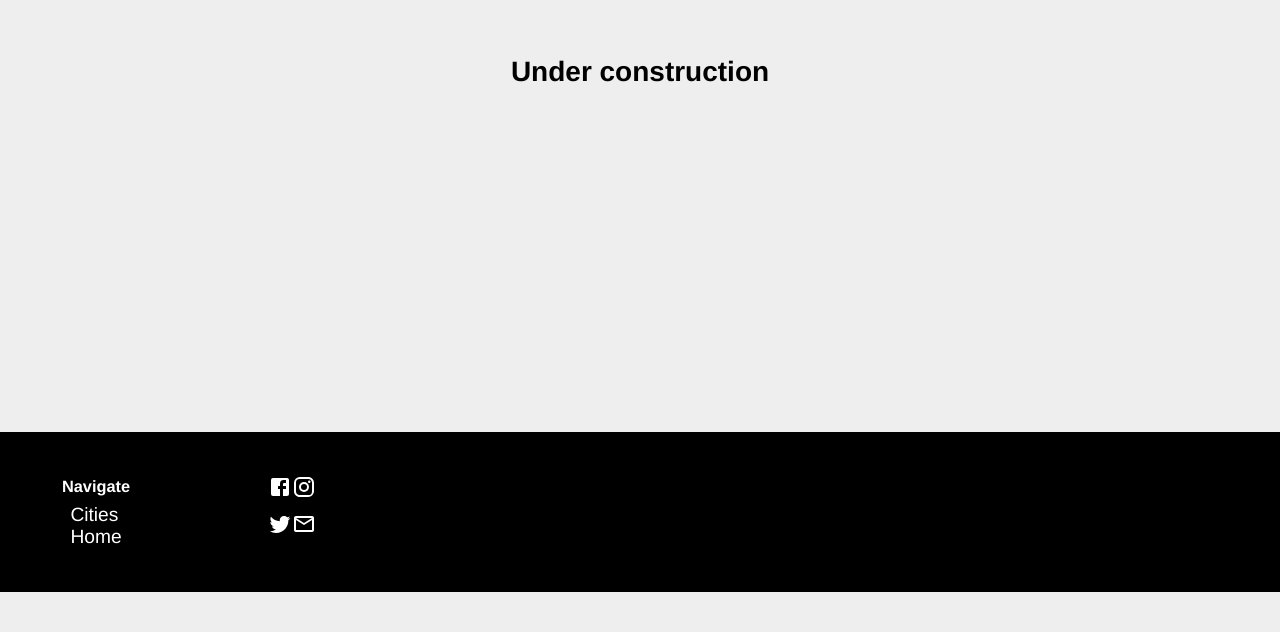
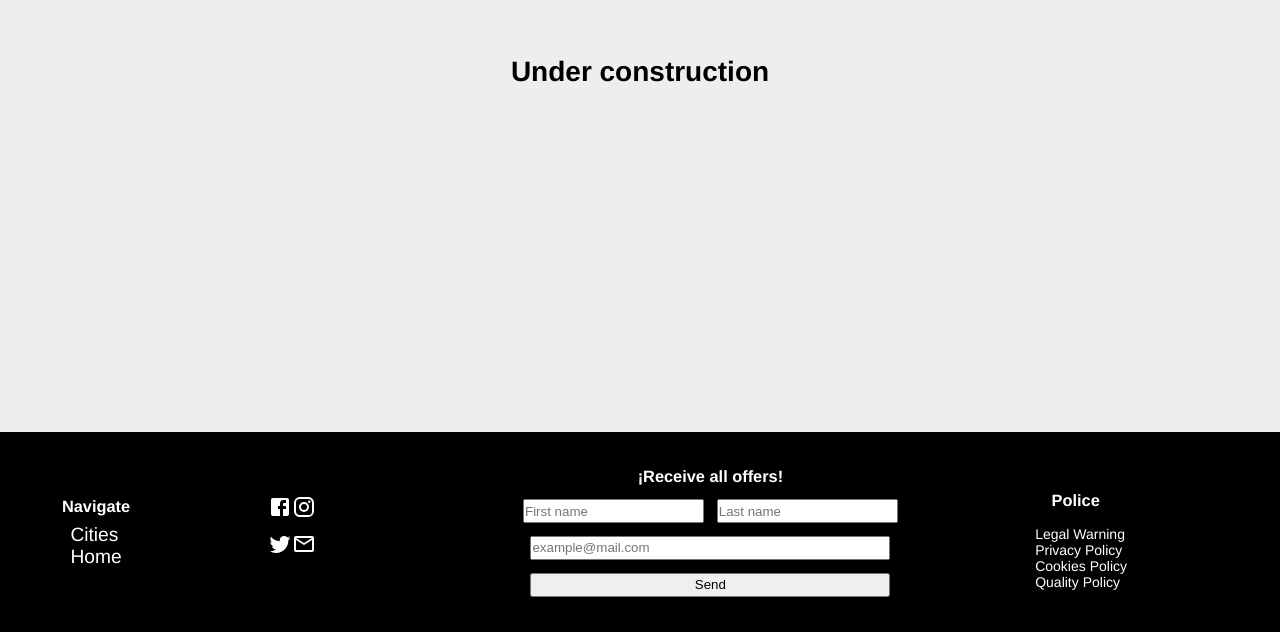
Before and after one commit to Innamorati/Innamorati-MyTinerary, a React (Create React App) app: page /Cities in a window 1280 px wide. Shown: the part 368-1000 px from the top of the page. Before the commit the page ends 960 px from the top, so only its background shows below. Built offline with nearby package versions, Linux system fonts and the light colour scheme.

Commit message:
Footer terminado

```diff
--- a/package.json
+++ b/package.json
@@ -3,6 +3,7 @@
   "version": "0.1.0",
   "private": true,
   "dependencies": {
+    "@googlemaps/react-wrapper": "^1.1.24",
     "@mui/icons-material": "^5.4.2",
     "@testing-library/jest-dom": "^5.16.2",
     "@testing-library/react": "^12.1.2",
--- a/src/components/footer.js
+++ b/src/components/footer.js
@@ -1,10 +1,26 @@
 import React, { Fragment } from "react";
-import {Contenedor, Navegacion, Navegacioncont, Redes, Mapa, Navegacionbutones, Redesiconos} from "../style/Footer.elements";
+import {Contenedor,
+Navegacion,
+Navegacioncont,
+Redes,
+Contacto,
+Navegacionbutones,
+Redesiconos,
+Contactotitulo,
+Contactocontenido,
+ContactoMail,
+IconoEnviar,
+Politicas,
+PoliticasTitulo,
+PoliticasLista,
+PoliticasItems,} from "../style/Footer.elements";
 import {Link as LinkRouter} from "react-router-dom"
 import FacebookIcon from '@mui/icons-material/Facebook';
 import InstagramIcon from '@mui/icons-material/Instagram';
 import MailOutlineIcon from '@mui/icons-material/MailOutline';
 import TwitterIcon from '@mui/icons-material/Twitter';
+import SendIcon from '@mui/icons-material/Send';
+
 
 export default function Piepagina(){
 
@@ -34,11 +50,42 @@ export default function Piepagina(){
                         <MailOutlineIcon/>
                     </Redesiconos>
                 </Redes>
-                <Mapa>
+                <Contacto>
+                    <Contactotitulo>
+                        ¡Receive all offers!
+                    </Contactotitulo>
+                    <Contactocontenido>
+                        <input type="text" placeholder="First name"></input>
+                        <input type="text" placeholder="Last name"></input>
+                    </Contactocontenido>
+                    <ContactoMail>
+                        <input type="mail" placeholder="example@mail.com"></input>
+                    </ContactoMail>
+                    <IconoEnviar>
+                        Send
+                    </IconoEnviar>
+                </Contacto>
 
-                </Mapa>
+            <Politicas>
+                <PoliticasTitulo>
+                    Police
+                </PoliticasTitulo>
+                    <PoliticasLista>
+                <PoliticasItems>
+                    Legal Warning
+                </PoliticasItems>
+                <PoliticasItems>
+                    Privacy Policy
+                </PoliticasItems>
+                <PoliticasItems>
+                    Cookies Policy
+                </PoliticasItems>
+                <PoliticasItems>
+                    Quality Policy
+                </PoliticasItems>
+                </PoliticasLista>
+                </Politicas>
             </Contenedor>
-
 
         </div>
     )
--- a/src/components/navbar.js
+++ b/src/components/navbar.js
@@ -24,7 +24,7 @@ function NavBar(){
             <Menu open={showMobileMenu}>
                 <MenuItem>
                 <LinkRouter to="*">
-                    <MenuItemLink className="btn">
+                    <MenuItemLink onClick={() => setShowMobileMenu(!showMobileMenu)}>
                         <div>
                         <HouseIcon/>
                         Home
@@ -33,8 +33,8 @@ function NavBar(){
                     </LinkRouter>
                 </MenuItem>
                 <MenuItem>
-                    <LinkRouter to="Cities">
-                    <MenuItemLink className="btn">
+                <LinkRouter to="Cities">
+                    <MenuItemLink onClick={() => setShowMobileMenu(!showMobileMenu)}>
                         <div>
                         <AirplanemodeActiveIcon/>
                         Cities
--- a/src/pages/index.js
+++ b/src/pages/index.js
@@ -13,7 +13,7 @@ function Index(){
             <div className="imagencontainer">
             <img className="imagenNoche" src={Noche} alt='Noche estrellada'/>
             </div>
-            <h2 className="destinos">Our destinations</h2>
+            <h2 className="destinos">Popular MYtineraries</h2>
         <Carrusel/>
         </main>
         <footer>
--- a/src/style/Footer.elements.js
+++ b/src/style/Footer.elements.js
@@ -5,7 +5,7 @@ import {Link as LinkRouter} from "react-router-dom"
 
 export const Contenedor = styled.div`
 width: 100%;
-height: 20vh !important;
+height: 25vh !important;
 background-color: black;
 display: flex;
 `;
@@ -68,6 +68,67 @@ svg{
 
 `;
 
-export const Mapa = styled.div`
+export const Contacto = styled.div`
+display: flex;
+flex-direction: column;
+justify-content: center;
+align-items: center;
+padding: 1em;
+width: 50%;
 
 `;
+
+export const Contactotitulo = styled.h3`
+color: white;
+margin: 0 0 0 .8rem ;
+
+`;
+export const Contactocontenido = styled.div`
+
+input{
+    margin: .8rem 0 0 .8rem;
+    height: 1.5rem;
+}
+
+`;
+
+export const ContactoMail = styled.div`
+
+input{
+    margin: .8rem 0 0 .8rem;
+    height: 1.5rem;
+    width: 22.5rem;
+}
+`;
+export const IconoEnviar = styled.button`
+color: black;
+height: 1.5rem;
+margin: .8rem 0 0 .8rem;
+width: 22.5rem;
+
+
+    &:hover{
+        transform: translateY(-2px);
+    }
+
+`;
+export const Politicas = styled.div`
+display: flex;
+flex-direction: column;
+justify-content: center;
+margin: 0 0 0 .7rem;
+
+`;
+export const PoliticasTitulo = styled.h3`
+color: white;
+padding: 1em;
+width: 100%;
+
+`;
+export const PoliticasLista = styled.ul`
+list-style: none;
+
+`;
+export const PoliticasItems = styled.li`
+color: white;
+`;
```
Also changed, not shown: 1 other file (tests, documents, lock files or other folders).
